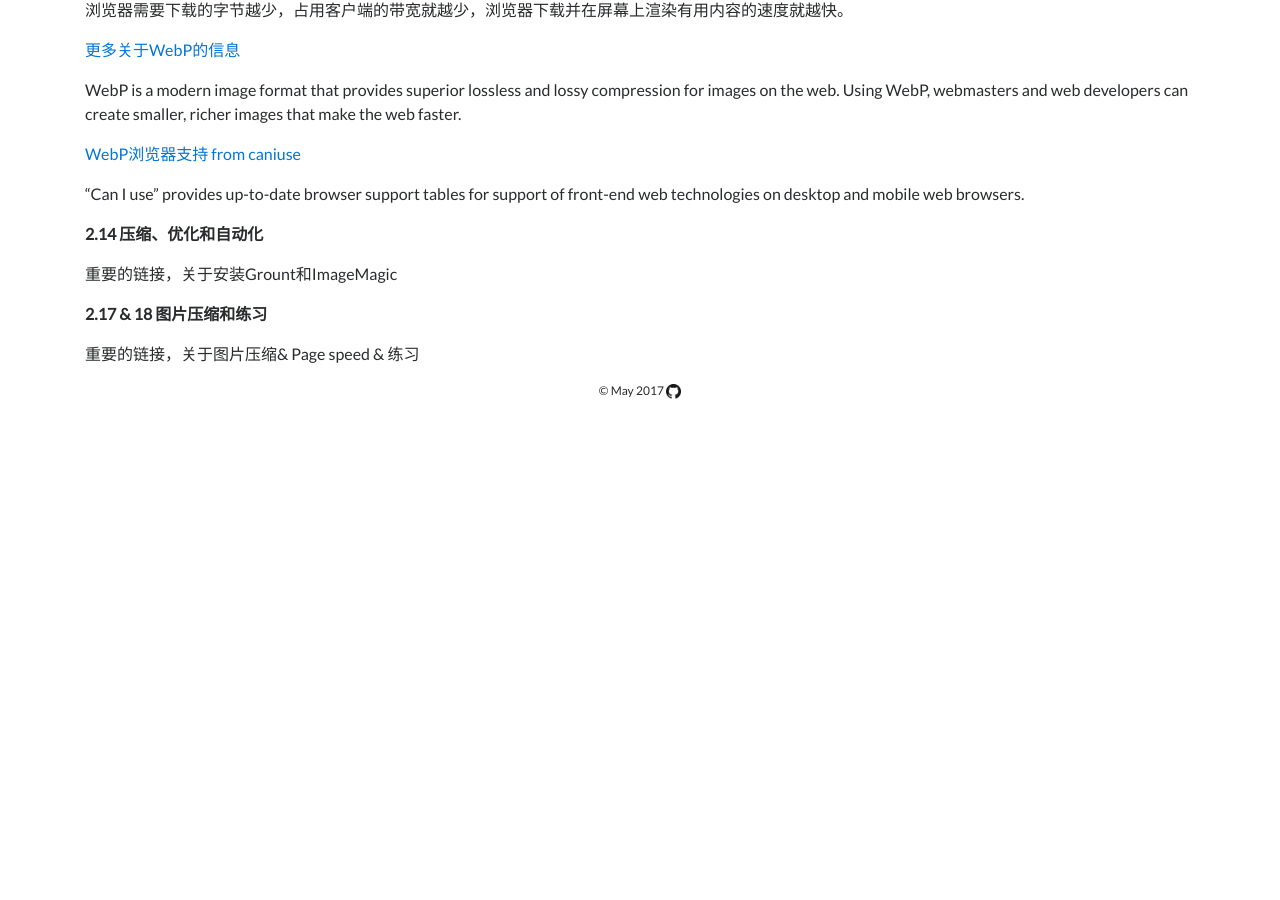
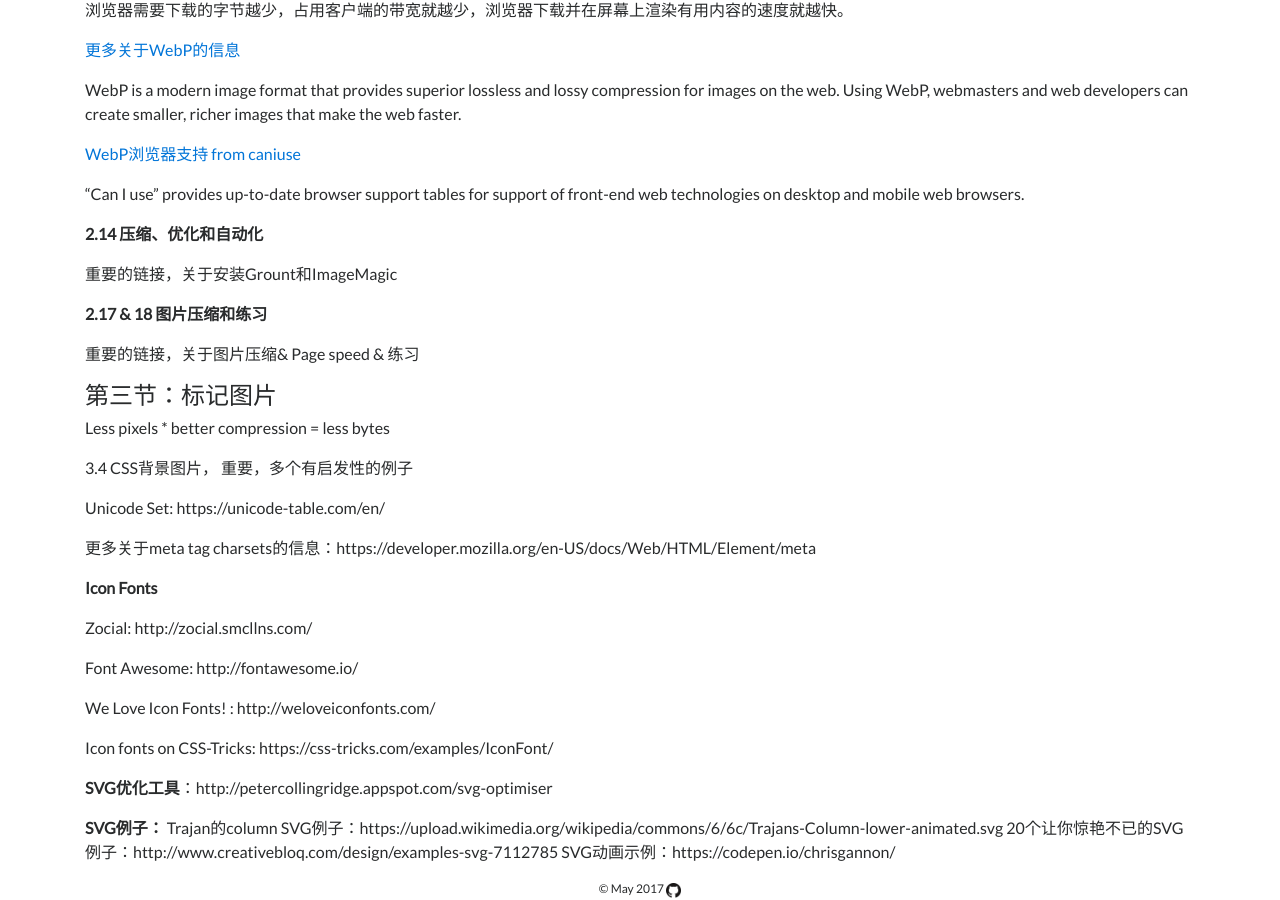
Before and after one commit to yinkouya/yinkouya.github.io, a Jekyll site: the page built from _posts/2017-07-05-响应式图片-on-Udacity.md, in a window 1280 px wide and 900 px high, scrolled down 733 px. Built offline with Jekyll 4.4.1, drawn with Linux system fonts in a browser that asks for light colours; nearby versions of some CDN libraries; a script that is not in the unit is left out; before the commit the page ends 1135 px from its top, so only the background shows below that.

Commit message:
Update 2017-07-05-响应式图片-on-Udacity.md

```diff
--- a/_posts/2017-07-05-响应式图片-on-Udacity.md
+++ b/_posts/2017-07-05-响应式图片-on-Udacity.md
@@ -55,3 +55,32 @@
 **2.17 & 18 图片压缩和练习**
 
 重要的链接，关于图片压缩& Page speed & 练习
+
+#### 第三节：标记图片
+
+Less pixels * better compression = less bytes
+
+3.4 CSS背景图片， 重要，多个有启发性的例子
+
+Unicode Set: https://unicode-table.com/en/
+
+更多关于meta tag charsets的信息：https://developer.mozilla.org/en-US/docs/Web/HTML/Element/meta
+
+**Icon Fonts**
+
+Zocial: http://zocial.smcllns.com/
+
+Font Awesome: http://fontawesome.io/
+
+We Love Icon Fonts! : http://weloveiconfonts.com/
+
+Icon fonts on CSS-Tricks: https://css-tricks.com/examples/IconFont/
+
+
+**SVG优化工具**：http://petercollingridge.appspot.com/svg-optimiser
+
+
+**SVG例子：**
+Trajan的column SVG例子：https://upload.wikimedia.org/wikipedia/commons/6/6c/Trajans-Column-lower-animated.svg
+20个让你惊艳不已的SVG例子：http://www.creativebloq.com/design/examples-svg-7112785
+SVG动画示例：https://codepen.io/chrisgannon/
```
